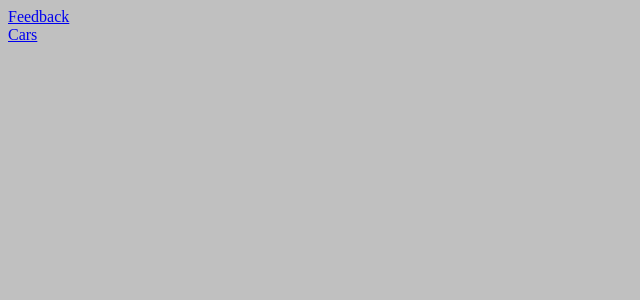
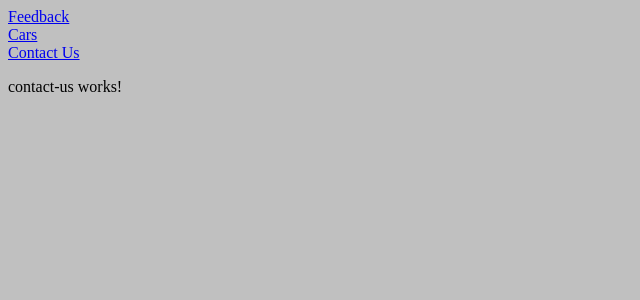
Before and after one commit to tfc1904/car-sell-webiste, an Angular app: page /contact-us in a window 1280 px wide. Before the commit this address led to /. Shown: the top 300 px of the page, without its empty margins (0-640 px from the left). Built offline with nearby package versions, Linux system fonts and the light colour scheme.

Commit message:
added contact us component

```diff
--- a/src/app/app-routing.module.ts
+++ b/src/app/app-routing.module.ts
@@ -2,9 +2,11 @@
 import { Routes, RouterModule } from '@angular/router';
 import {CarCardsComponent} from './car-cards/car-cards.component';
 import { FeedbackComponent } from './feedback/feedback.component';
+import {ContactUsComponent} from './contact-us/contact-us.component';
 
 const routes: Routes = [
   { path: 'feedback', component: FeedbackComponent },
+  { path: 'contact-us', component: ContactUsComponent },
   { path: 'cars', component: CarCardsComponent },
 
 
--- a/src/app/app.component.html
+++ b/src/app/app.component.html
@@ -6,5 +6,9 @@
 	<a routerLink="/cars">Cars</a>
 </nav>
 
+<nav>
+	<a routerLink="/contact-us">Contact Us</a>
+</nav>
+
 
 <router-outlet></router-outlet>
--- a/src/app/app.module.ts
+++ b/src/app/app.module.ts
@@ -7,13 +7,15 @@
 import { AppComponent } from './app.component';
 import { CarCardsComponent } from './car-cards/car-cards.component';
 import { FeedbackComponent } from './feedback/feedback.component';
+import { ContactUsComponent } from './contact-us/contact-us.component';
 
 
 @NgModule({
   declarations: [
     AppComponent,
     CarCardsComponent,
-    FeedbackComponent
+    FeedbackComponent,
+    ContactUsComponent
   ],
   imports: [
     BrowserModule,
--- /dev/null
+++ b/src/app/contact-us/contact-us.component.html
@@ -0,0 +1 @@
+<p>contact-us works!</p>
--- /dev/null
+++ b/src/app/contact-us/contact-us.component.ts
@@ -0,0 +1,15 @@
+import { Component, OnInit } from '@angular/core';
+
+@Component({
+  selector: 'app-contact-us',
+  templateUrl: './contact-us.component.html',
+  styleUrls: ['./contact-us.component.scss']
+})
+export class ContactUsComponent implements OnInit {
+
+  constructor() { }
+
+  ngOnInit(): void {
+  }
+
+}
```
Also changed, not shown: src/app/contact-us/contact-us.component.scss (added), 1 other file (tests, documents, lock files or other folders).
